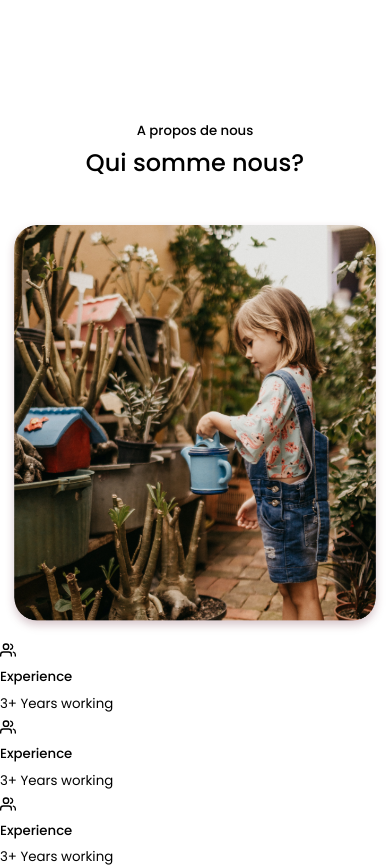
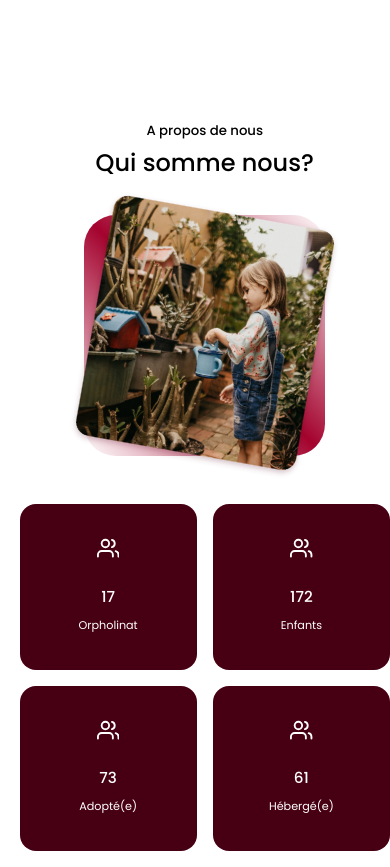
Before and after one commit to jadwa55/Orpholinat-frontEnd, a React (Create React App) app in the folder frontend/: page / in a window 390 px wide. Shown: the part 820-1687 px from the top of the page. Built offline with nearby package versions, Linux system fonts and the light colour scheme.

Commit message:
Styling About Us section

```diff
--- a/frontend/src/components/about/About.jsx
+++ b/frontend/src/components/about/About.jsx
@@ -20,36 +20,32 @@ const About = () => {
           <div className="about__cards">
             <article className="about__card">
               <FiUsers className='about__icon'/>
-              <h5>Experience</h5  >
-              <small>3+ Years working</small>
+              <h5>17</h5  >
+              <small>Orpholinat</small>
              </article>
 
              <article className="about__card">
               <FiUsers className='about__icon'/>
-              <h5>Experience</h5  >
-              <small>3+ Years working</small>
+              <h5>172</h5  >
+              <small>Enfants</small>
              </article>
 
              <article className="about__card">
               <FiUsers className='about__icon'/>
-              <h5>Experience</h5  >
-              <small>3+ Years working</small>
+              <h5>73</h5  >
+              <small>Adopté(e)</small>
              </article>
 
              <article className="about__card">
               <FiUsers className='about__icon'/>
-              <h5>Experience</h5  >
-              <small>3+ Years working</small>
+              <h5>61</h5  >
+              <small>Hébergé(e)</small>
              </article>
           </div>
 
           <p>
-            C'est un fait établi depuis longtemps qu'un lecteur sera distrait par le contenu lisible
-            d'une page en regardant sa mise en page. L'intérêt d'utiliser le Lorem Ipsum est qu'il présente
-            une distribution plus ou moins normale des lettres, par opposition à l'utilisation de "Contenu ici, contenu ici",
-            ce qui lui donne l'apparence d'un anglais lisible. De nombreux logiciels de publication assistée par ordinateur
-            et éditeurs de pages Web utilisent désormais le Lorem Ipsum comme modèle de texte par défaut, et une recherche sur
-            "lorem ipsum" permet de découvrir de nombreux sites Web qui en sont encore à leurs débuts.
+            C'est un fait établi depuis longtemps qu'un lecteur sera distrait par le contenu lisible d'une page en regardant sa mise en page. L'intérêt d'utiliser le Lorem Ipsum est qu'il présente
+            une distribution plus ou moins normale des lettres, par opposition à l'utilisation de "Contenu ici, contenu ici", ce qui lui donne l'apparence d'un anglais lisible. De nombreux logiciels de publication assistée par ordinateur et éditeurs de pages Web utilisent désormais le Lorem Ipsum comme modèle de texte par défaut, et une recherche sur"lorem ipsum" permet de découvrir de nombreux sites Web qui en sont encore à leurs débuts.
           </p>
 
           <a href="#conatct" className='btn btn-primary'>Découvrir nous orpholinats</a>
--- a/frontend/src/components/about/about.css
+++ b/frontend/src/components/about/about.css
@@ -0,0 +1,111 @@
+.about__container {
+    display: grid;
+    grid-template-columns: 35% 46%;
+    gap: 9%;
+}
+
+.about__me {
+    width: 100%;
+    aspect-ratio: 1/1;
+    border-radius: 2rem;
+    background: linear-gradient(
+        45deg,
+        transparent,
+        var(--color-primary),
+        transparent
+    );
+    display: grid;
+    place-items: center;
+}
+
+
+.about__me-image {
+    border-radius: 2rem;
+    overflow: hidden;
+    transform: rotate(10deg);
+    transition: var(--trasition)
+}
+
+.about__me-image:hover {
+    transform: rotate(0);
+}
+
+.about__cards {
+    display: grid;
+    grid-template-columns: repeat(4, 1fr);
+    gap: 1.5rem;
+}
+
+.about__card {
+    background: var(--color-bg-variant);
+    border: 1px solid transparent;
+    border-radius: 1rem;
+    padding: 2rem;
+    text-align: center;
+    transition: var(--trasition);
+}
+
+/* .about__card:hover {
+    background: transparent;
+    border-color: var(--color-primary-variant);
+    cursor: default;
+} */
+
+.about__icon {
+    color: var(--color-white);
+    font-size: 1.4rem;
+    margin-bottom: 1rem;
+}
+
+.about__card h5 {
+    font-size: 0.95rem;
+    color: var(--color-white);
+}
+
+.about__card small {
+    font-size: 0.7rem;
+    color: var(--color-white);
+}
+
+.about__content p {
+    margin: 2rem 0 2.6rem;
+    color: var(--color-light);
+}
+
+/* ============================== MEDIA QUERIES (MEDIUM DEVICES) =================== */
+@media screen and (max-width: 1024px) {
+    .about__container{
+        grid-template-columns: 1fr;
+        gap: 0;
+    }
+
+    .about__me {
+        width: 50%;
+        margin: 2rem auto 4rem;
+    }
+     .about__content p {
+         margin: 1rem 0 1.5rem;
+    }
+  }
+
+  /* ============================== MEDIA QUERIES (SMALL DEVICES) =================== */
+  @media screen and (max-width: 600px) {
+    .about__me {
+        width: 65%;
+        margin: 0 auto 3rem;
+    }
+
+    .about__cards {
+        grid-template-columns: 1fr 1fr;
+        gap: 1rem;
+    }
+
+    .about__content {
+        text-align: center;
+    }
+
+    .about__content p {
+        margin: 1.5rem;
+    }
+
+  }
--- a/frontend/src/components/header/header.css
+++ b/frontend/src/components/header/header.css
@@ -1,6 +1,6 @@
 header {
     height: 100vh;
-    padding-top: 7rem;
+    padding-top: 3rem;
     overflow: hidden;
 }
 
--- a/frontend/src/index.css
+++ b/frontend/src/index.css
@@ -12,9 +12,9 @@
 
 :root {
   --color-bg: #1f1f38;
-  --color-bg-variant: #2C2c6C;
-  --color-primary: #4db5ff;
-  --color-primay-variant: #rgba(77, 181, 255, 0.4);
+  --color-bg-variant: #470013;
+  --color-primary: #A4032E;
+  --color-primay-variant: #F285A2;
   --color-white: #fff;
   --color-light: #rgba(255, 255, 255, 0.6);
 
@@ -38,6 +38,7 @@ body {
   /* background-color: var(--color-bg); */
   /* color: var(--color-white); */
   line-height: 1.7;
+  /* text-align: center; */
   /* background-image: url(../src/images/cover.png); */
 }
 
@@ -45,6 +46,7 @@ body {
 .container {
   width: var(--container-width-lg);
   margin: 0 auto;
+  /* margin-left: 5%; */
 }
 
 h1,
@@ -62,6 +64,8 @@ h1 {
 section {
   margin-top: 8rem;
   height: 100vh;
+  margin-left: 5%;
+  /* align-items: center; */
 }
 
 section > h2,
```
